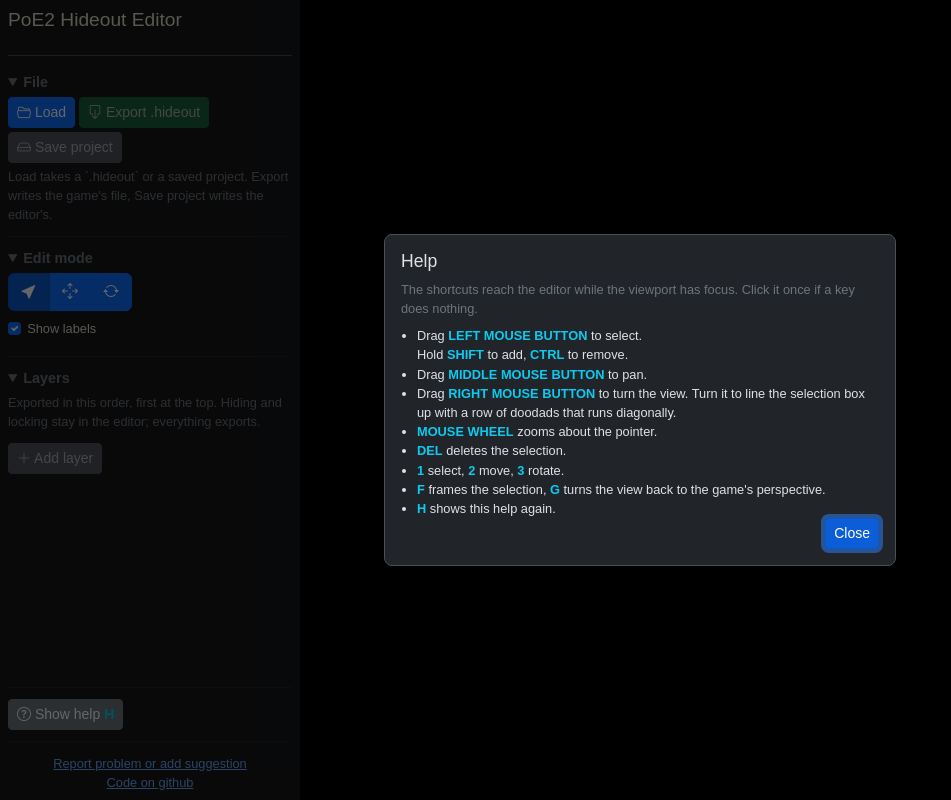
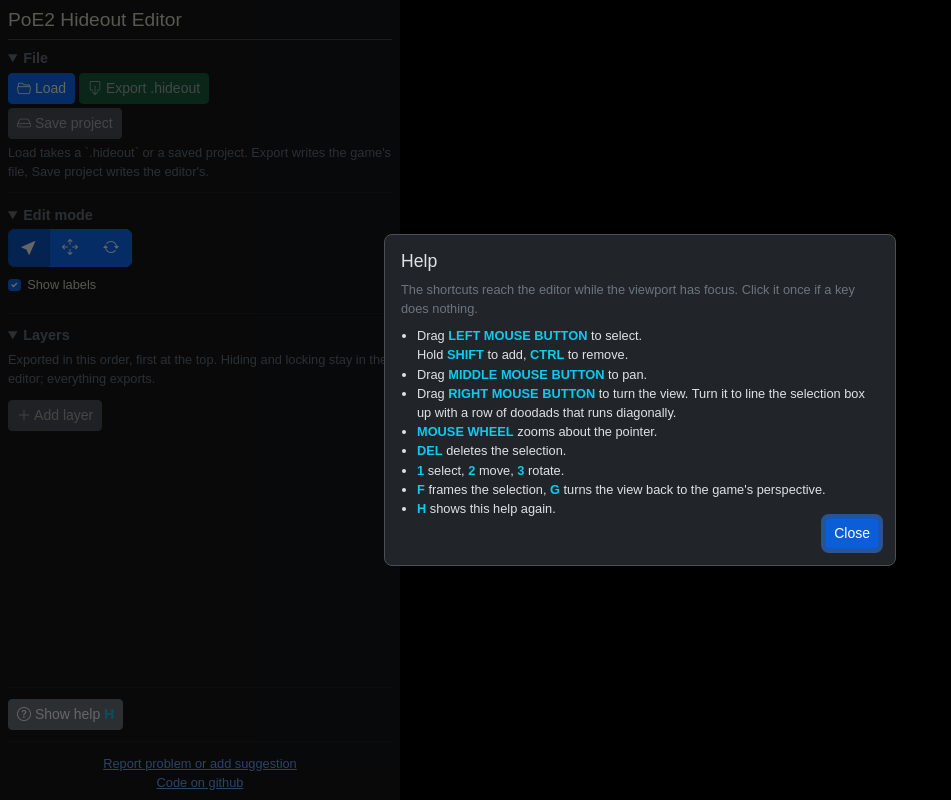
Before and after one commit to fre-sch/poe2-hideout-editor, a Preact app: page / in a window 1280 px wide. Shown: the whole page, without its empty margins (0-951 px from the left). Built offline with nearby package versions, Linux system fonts and the light colour scheme.

Commit message:
reduce spacing in sidebar, widen sidebar

```diff
--- a/index.css
+++ b/index.css
@@ -38,8 +38,10 @@
 #sidebar {
   display: flex;
   flex-direction: column;
-  width: 300px;
-  min-width: 300px;
+  width: 400px;
+  min-width: 400px;
+  height: 100vh;
+  max-height: 100vh;
   background-color: var(--bs-secondary-bg-subtle);
   overflow-y: auto;
   overflow-x: hidden;
@@ -47,6 +49,11 @@
 }
 #sidebar h1 {
   font-size: 1.2rem;
+  padding: 0;
+  margin: 0;
+}
+#sidebar hr {
+  margin: 0.5rem 0;
 }
 .sidebar-item {
   padding-bottom: 0.7rem;
```
